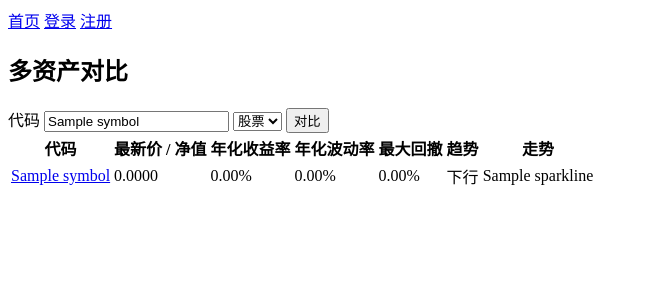
After one commit to zhao6300/stock, a FastAPI app: template templates/compare.html in a window 1280 px wide. The commit adds this page. Shown: the top 300 px of the page, without its empty margins (0-647 px from the left). Run offline with FastAPI, Linux system fonts and the light colour scheme; the template is opened without the code that fills it: most values are stand-ins (such as "Sample title", 1, 10 or a date in 2020).

Commit message:
Phase 08: add multi asset comparison

```diff
--- a/src/a_stock_platform/app.py
+++ b/src/a_stock_platform/app.py
@@ -319,6 +319,58 @@ def _analysis_data(
     }
 
 
+def _comparison_payload(
+    symbols: str | list[str],
+    symbol_type: str,
+    database: Session,
+    days: int,
+    sort_by: str = "annualized_return_pct",
+    direction: str = "desc",
+) -> dict[str, object]:
+    if symbol_type not in {"stock", "fund"}:
+        raise ValueError("symbol_type 只能是 stock 或 fund")
+    if direction not in {"asc", "desc"}:
+        raise ValueError("direction 只能是 asc 或 desc")
+    if not isinstance(symbols, str):
+        symbols = ",".join(symbols)
+    requested = [item.strip() for item in symbols.replace("，", ",").split(",") if item.strip()]
+    if not requested:
+        raise ValueError("至少提供一个股票或基金代码")
+    if len(requested) > 30:
+        raise ValueError("一次最多比较 30 个代码")
+    rows = []
+    warnings = []
+    for symbol in requested:
+        try:
+            result = _analysis_data(symbol, symbol_type, database, days)
+        except ValueError as error:
+            warnings.append(f"{symbol}: {error}")
+            continue
+        rows.append(
+            {
+                "symbol": result["symbol"],
+                "symbol_type": result["symbol_type"],
+                "metrics": result["metrics"],
+                "source": result["source"],
+                "sparkline": result["sparkline"],
+            }
+        )
+    if sort_by != "annualized_return_pct":
+        raise ValueError("排序字段无效")
+    rows.sort(
+        key=lambda item: float(item["metrics"].get(sort_by, 0.0) or 0.0),
+        reverse=direction == "desc",
+    )
+    return {
+        "symbol_type": symbol_type,
+        "symbols": requested,
+        "rows": rows,
+        "warnings": warnings,
+        "sort_by": sort_by,
+        "direction": direction,
+    }
+
+
 @app.get("/analysis/{symbol_type}/{symbol}")
 def analysis_page(
     request: Request,
@@ -357,3 +409,42 @@ def analysis_json(
         return _analysis_data(symbol, symbol_type, database, days)
     except ValueError as error:
         raise HTTPException(status_code=422, detail=str(error)) from error
+
+
+@app.get("/compare")
+def compare_page(
+    request: Request,
+    symbols: str,
+    symbol_type: str,
+    database: Annotated[Session, Depends(get_db)],
+    user: Annotated[User | None, Depends(get_current_user)] = None,
+    days: Annotated[int, Query(ge=5, le=500)] = 250,
+    sort_by: str = "annualized_return_pct",
+    direction: str = "desc",
+) -> Response:
+    if user is None:
+        return RedirectResponse("/login", status_code=303)
+    try:
+        payload = _comparison_payload(symbols, symbol_type, database, days, sort_by, direction)
+    except ValueError as error:
+        return _error_page(request, "compare.html", str(error), 422)
+    return templates.TemplateResponse(
+        request=request,
+        name="compare.html",
+        context={"title": "对比", "user": user, **payload},
+    )
+
+
+@app.get("/api/compare")
+def compare_json(
+    symbols: str,
+    symbol_type: str,
+    database: Annotated[Session, Depends(get_db)],
+    days: Annotated[int, Query(ge=5, le=500)] = 250,
+    sort_by: str = "annualized_return_pct",
+    direction: str = "desc",
+) -> dict[str, object]:
+    try:
+        return _comparison_payload(symbols, symbol_type, database, days, sort_by, direction)
+    except ValueError as error:
+        raise HTTPException(status_code=422, detail=str(error)) from error
--- a/templates/base.html
+++ b/templates/base.html
@@ -10,6 +10,7 @@
       <a href="/">首页</a>
       {% if user %}
         <a href="/dashboard">自选</a>
+        <a href="/compare?symbols=600519,000001&symbol_type=stock">对比</a>
         <a href="/analysis/stock/600519">示例分析</a>
         <a href="/logout">退出</a>
       {% else %}
--- /dev/null
+++ b/templates/compare.html
@@ -0,0 +1,53 @@
+{% extends "base.html" %}
+{% block title %}{{ title }}{% endblock %}
+{% block content %}
+  <section class="card">
+    <h1>多资产对比</h1>
+    <form method="get" action="/compare">
+      <label>代码</label>
+      <input type="text" name="symbols" value="{{ symbols|join(',') }}" required />
+      <select name="symbol_type">
+        <option value="stock" {% if symbol_type == 'stock' %}selected{% endif %}>股票</option>
+        <option value="fund" {% if symbol_type == 'fund' %}selected{% endif %}>基金</option>
+      </select>
+      <button type="submit">对比</button>
+    </form>
+  </section>
+  <section class="card">
+    {% if warnings %}
+    <ul class="warnings">
+      {% for warning in warnings %}
+      <li>{{ warning }}</li>
+      {% endfor %}
+    </ul>
+    {% endif %}
+    {% if rows %}
+      <table>
+        <thead>
+          <tr>
+            <th>代码</th>
+            <th>最新价 / 净值</th>
+            <th>年化收益率</th>
+            <th>年化波动率</th>
+            <th>最大回撤</th>
+            <th>趋势</th>
+            <th>走势</th>
+          </tr>
+        </thead>
+        <tbody>
+          {% for row in rows %}
+          <tr>
+            <td><a href="/analysis/{{ row.symbol_type }}/{{ row.symbol }}">{{ row.symbol }}</a></td>
+            <td>{{ '%.4f'|format(row.metrics.latest if row.metrics.latest else 0) }}</td>
+            <td>{{ '%.2f%%'|format(row.metrics.annualized_return_pct if row.metrics.annualized_return_pct else 0) }}</td>
+            <td>{{ '%.2f%%'|format(row.metrics.annualized_volatility_pct if row.metrics.annualized_volatility_pct else 0) }}</td>
+            <td>{{ '%.2f%%'|format(row.metrics.max_drawdown_pct if row.metrics.max_drawdown_pct else 0) }}</td>
+            <td>{{ '上行' if row.metrics.trend == 'upward' else '下行' }}</td>
+            <td>{{ row.sparkline|safe }}</td>
+          </tr>
+          {% endfor %}
+        </tbody>
+      </table>
+    {% endif %}
+  </section>
+{% endblock %}
--- a/templates/dashboard.html
+++ b/templates/dashboard.html
@@ -2,7 +2,6 @@
 {% block title %}自选{% endblock %}
 {% block content %}
   <section class="card">
-    <h1>自选列表</h1>
     <h1>自选列表</h1>
     <form class="watchlist-form" method="post" action="/dashboard/watchlist">
       <label for="symbol">代码</label>
```
Also changed, not shown: PLAN.md (+2 -1 lines), tests/test_analysis_flow.py (+31 -0 lines), README.md.
